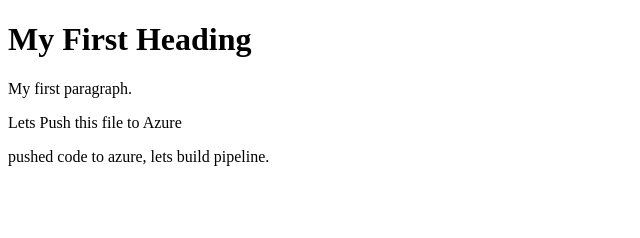
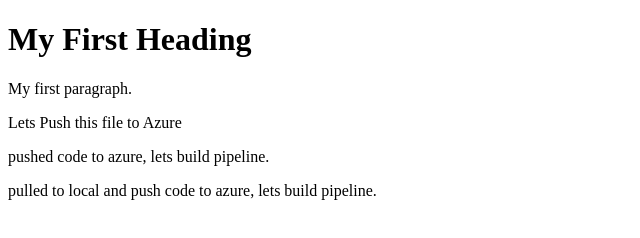
Before and after one commit to dvgvijendra86/MyFirstWebPage, a plain HTML site: page index.htm in a window 1280 px wide. Shown: the whole page, without its empty margins (0-640 px from the left). Drawn offline with Linux system fonts and the light colour scheme.

Commit message:
intial commit from local

```diff
--- a/index.htm
+++ b/index.htm
@@ -7,6 +7,7 @@
 <p>My first paragraph.</p>
 <p>Lets Push this file to Azure</p>
 <p>pushed code to azure, lets build pipeline.</p>
+<p>pulled to local and push code to azure, lets build pipeline.</p>
 
 </body>
 </html>
```
